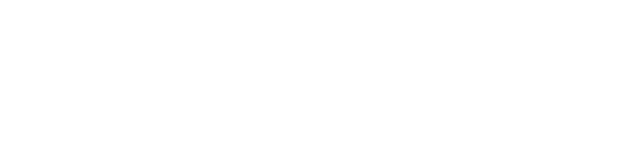
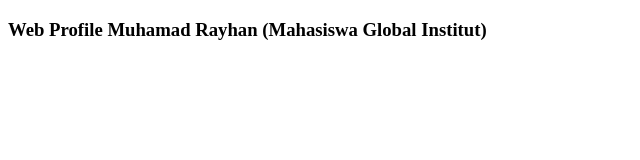
Before and after one commit to rayhan-18/1124160206-UTS, a plain HTML site: page Portfolio.html in a window 1280 px wide. Shown: the whole page, without its empty margins (0-640 px from the left). Drawn offline with Linux system fonts and the light colour scheme.

Commit message:
Web profile

```diff
--- a/Portfolio.html
+++ b/Portfolio.html
@@ -7,6 +7,6 @@
     <title>Perancangan Web</title>
 </head>
 <body>
-
+    <h3>Web Profile Muhamad Rayhan (Mahasiswa Global Institut) </h3>
 </body>
 </html>
```
